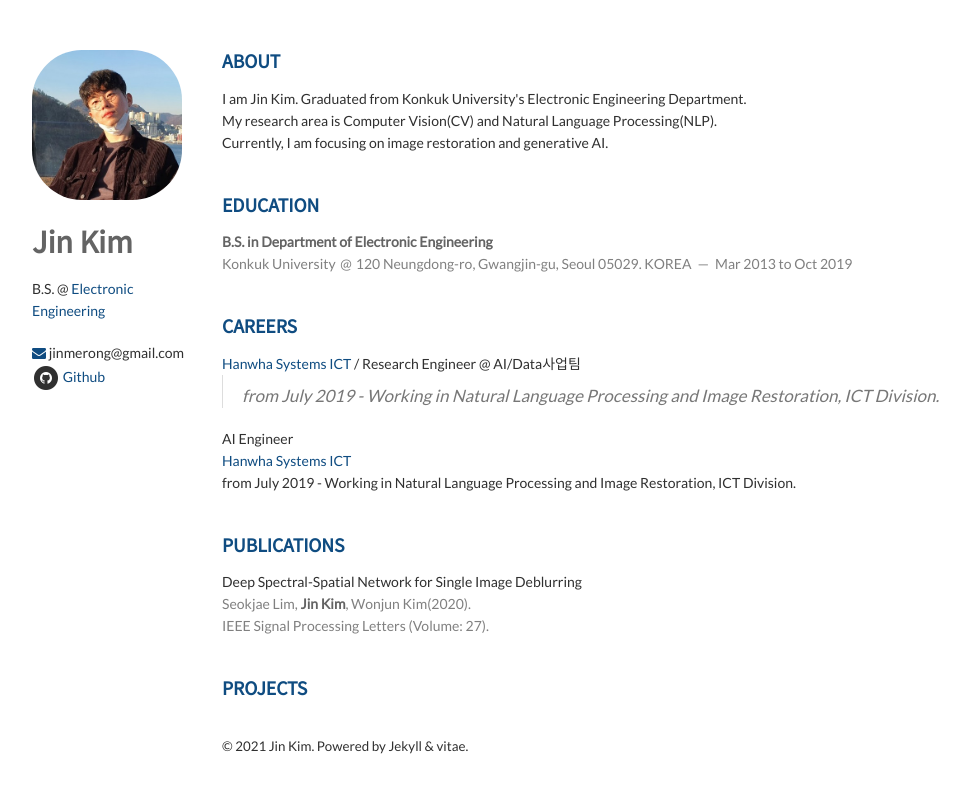
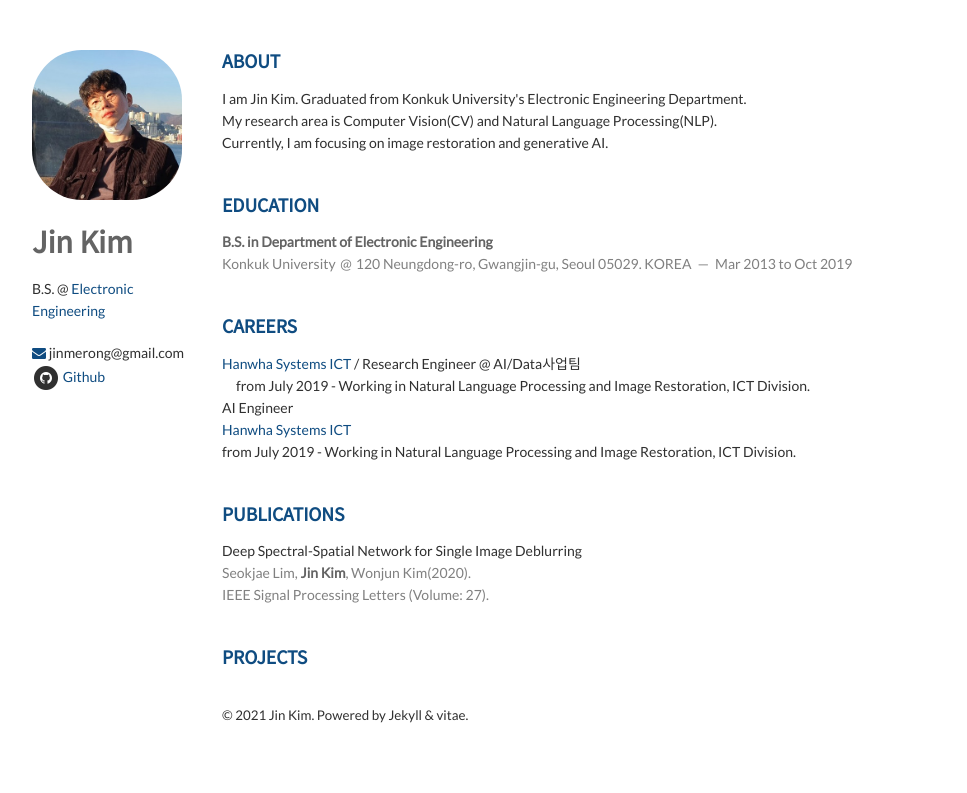
Before and after one commit to K-I-M-J-I-N/K-I-M-J-I-N.github.io, a Jekyll site: the page built from index.html, in a window 1280 px wide. Shown: the top 793 px of the page, without its empty margins (138-1105 px from the left). Built offline with Jekyll 4.4.1, drawn with Linux system fonts in a browser that asks for light colours; nearby versions of some CDN libraries; the list of posts is cut into pages by our own code.

Commit message:
Update careers.html

```diff
--- a/_includes/careers.html
+++ b/_includes/careers.html
@@ -5,9 +5,9 @@
         <header>
             <b><a href="https://www.hanwhasystems.com/kr/index.do">Hanwha Systems ICT</a> / Research Engineer @ AI/Data사업팀<br/></b>
         </header>
-        <blockquote>
+        <p style="text-indent: 1em;">
           from July 2019 - Working in Natural Language Processing and Image Restoration, ICT Division.
-        </blockquote>
+        </p>
         <header>
             AI Engineer<br/>
             <a href="https://www.hanwhasystems.com/kr/index.do">Hanwha Systems ICT</a>
```
